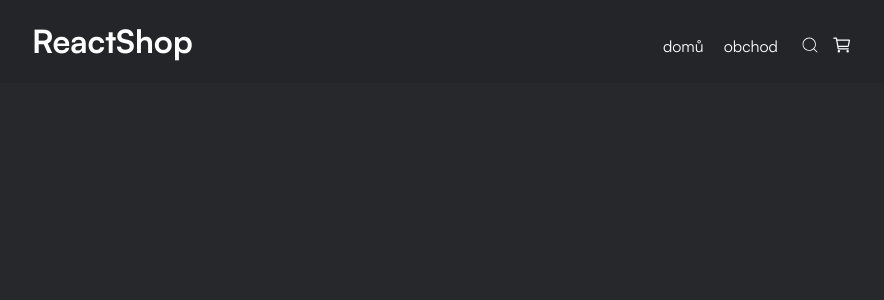
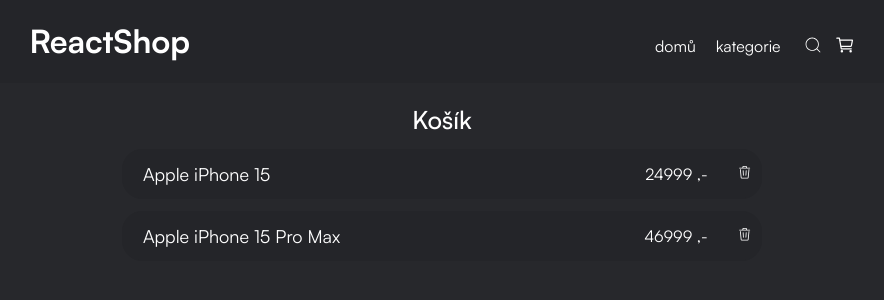
Before and after one commit to karelbrr/react-eshop, a React (Create React App) app: page /cart in a window 1280 px wide. Shown: the top 300 px of the page, without its empty margins (198-1082 px from the left). Built offline with nearby package versions, Linux system fonts and the light colour scheme.

Commit message:
pridani detailu produktu a kosik

```diff
--- a/data/db.json
+++ b/data/db.json
@@ -33,6 +33,7 @@
       {
         "id": 1,
         "image_width": "30%",
+        "link": "/shop/details-iphone/",
         "image": "http://localhost:8000/iphone-img.png",
         "name": "Apple iPhone 15",
         "desc": "Mobilní telefon - 6,1 Super Retina XDR OLED 2556 × 1179, vnitřní paměť 256 GB, single SIM + eSIM, procesor Apple A16 Bionic, fotoaparát: 48Mpx (f/1,6) hlavní + 12Mpx širokoúhlý, přední kamera 12Mpx, GPS, NFC, LTE, 5G, USB-C, voděodolný dle IP68, rychlé nabíjení 20W, bezdrátové nabíjení 15W, model 2023, iOS",
@@ -41,6 +42,7 @@
       {
         "id": 2,
         "image_width": "30%",
+        "link": "/shop/details-iphone/",
         "image": "http://localhost:8000/iphone-img.png",
         "name": "Apple iPhone 15 Pro",
         "desc": "Mobilní telefon - 6,1 Super Retina XDR OLED 2556 × 1179 (120Hz), vnitřní paměť 512 GB, single SIM + eSIM, procesor Apple A17 Pro, fotoaparát: 48Mpx (f/1,8) hlavní + 12Mpx širokoúhlý + 12Mpx teleobjektiv, přední kamera 12Mpx, GPS, NFC, LTE, 5G, USB-C, voděodolný dle IP68, rychlé nabíjení, bezdrátové nabíjení 15W, model 2023, iOS",
@@ -49,6 +51,7 @@
       {
         "id": 3,
         "image_width": "30%",
+        "link": "/shop/details-iphone/",
         "image": "http://localhost:8000/iphone-img.png",
         "name": "Apple iPhone 15 Pro Max",
         "desc": "Mobilní telefon - 6,7 Super Retina XDR OLED 2796 × 1290 (120Hz), vnitřní paměť 1024 GB, single SIM + eSIM, procesor Apple A17 Pro, fotoaparát: 48Mpx (f/1,78) hlavní + 12Mpx širokoúhlý + 12Mpx teleobjektiv, přední kamera 12Mpx, GPS, NFC, LTE, 5G, USB-C, voděodolný dle IP68, rychlé nabíjení, bezdrátové nabíjení 15W, model 2023, iOS",
@@ -57,6 +60,7 @@
       {
         "id": 4,
         "image_width": "30%",
+        "link": "/shop/details-iphone/",
         "image": "http://localhost:8000/iphone-img.png",
         "name": "Apple iPhone 14 Pro",
         "desc": "Mobilní telefon - 6,1 OLED 2556 × 1179 (120Hz), vnitřní paměť 512 GB, single SIM + eSIM, procesor Apple A16 Bionic, fotoaparát: 48Mpx (f/1,78) hlavní + 12Mpx širokoúhlý + 12Mpx teleobjektiv, přední kamera 12Mpx, GPS, NFC, LTE, 5G, Lightning port, voděodolný dle IP68, rychlé nabíjení 20W, bezdrátové nabíjení, model 2022, iOS",
@@ -65,6 +69,7 @@
       {
         "id": 5,
         "image_width": "30%",
+        "link": "/shop/details-iphone/",
         "image": "http://localhost:8000/iphone-img.png",
         "name": "Apple iPhone 14",
         "desc": "Mobilní telefon - 6,1 OLED 2532 × 1170, vnitřní paměť 128 GB, single SIM + eSIM, procesor Apple A15 Bionic, fotoaparát: 12Mpx (f/1,5) hlavní + 12Mpx širokoúhlý, přední kamera 12Mpx, GPS, NFC, LTE, 5G, Lightning port, voděodolný dle IP68, rychlé nabíjení 15W, bezdrátové nabíjení, model 2022, iOS",
@@ -73,6 +78,7 @@
       {
         "id": 6,
         "image_width": "30%",
+        "link": "/shop/details-iphone/",
         "image": "http://localhost:8000/iphone-img.png",
         "name": "Apple iPhone 13",
         "desc": "Mobilní telefon - 6,1 Super Retina XDR OLED 2532 × 1170, operační paměť 4 GB, vnitřní paměť 128 GB, single SIM + eSIM, procesor Apple A15 Bionic, fotoaparát: 12Mpx (f/1,6) hlavní + 12Mpx širokoúhlý, přední kamera 12Mpx, GPS, NFC, LTE, 5G, Lightning port, voděodolný dle IP68, rychlé nabíjení 20W, bezdrátové nabíjení 15W, baterie 3240 mAh, model 2021, iOS",
@@ -83,6 +89,7 @@
       {
         "id": 1,
         "image_width": "60%",
+        "link": "/shop/details-macbook/",
         "image": "http://localhost:8000/macbook-img.png",
         "name": "Apple MacBook Pro 16 M3 MAX",
         "desc": "MacBook - Apple M3 Max (16jádrový), 16,2 Liquid Retina XDR lesklý 3456 × 2234 px, 120 Hz, RAM 128GB, Apple M3 MAX 40jádrová GPU, SSD 4000GB, podsvícená klávesnice, webkamera, USB-C, WiFi 6E, hmotnost 2,16 kg, macOS",
@@ -91,6 +98,7 @@
       {
         "id": 2,
         "image_width": "60%",
+        "link": "/shop/details-macbook/",
         "image": "http://localhost:8000/macbook-img.png",
         "name": "Apple MacBook Pro 14 M3 PRO",
         "desc": "MacBook - Apple M3 Pro (12jádrový), 14,2 IPS lesklý 3024 × 1964 px, 120 Hz, RAM 36GB, Apple M3 PRO 18jádrová GPU, SSD 512GB, webkamera, USB-C, čtečka otisků prstů, WiFi 6, WiFi, Bluetooth, hmotnost 1,61 kg, macOS",
@@ -99,6 +107,7 @@
       {
         "id": 3,
         "image_width": "60%",
+        "link": "/shop/details-macbook/",
         "image": "http://localhost:8000/macbook-img.png",
         "name": "Apple MacBook Pro 16 M2 PRO ",
         "desc": "MacBook - Apple M2 Pro (12jádrový), 16,2 Liquid Retina XDR lesklý 3456 × 2234 px, 120 Hz, RAM 16GB, Apple M2 PRO 19jádrová GPU, SSD 512GB, podsvícená klávesnice, webkamera, USB-C, WiFi 6E, hmotnost 2,15 kg, macOS",
@@ -107,6 +116,7 @@
       {
         "id": 4,
         "image_width": "60%",
+        "link": "/shop/details-macbook/",
         "image": "http://localhost:8000/macbook-img.png",
         "name": "Apple MacBook Air 13 M2",
         "desc": "MacBook - Apple M2 (8jádrový), 13,6 IPS lesklý 2560 × 1664 px, RAM 8GB, Apple M2 8jádrová GPU, SSD 256GB, podsvícená klávesnice, webkamera, USB-C, WiFi 6, hmotnost 1,24 kg, macOS",
@@ -115,6 +125,7 @@
       {
         "id": 5,
         "image_width": "60%",
+        "link": "/shop/details-macbook/",
         "image": "http://localhost:8000/macbook-img.png",
         "name": "Apple MacBook Air 13 M1",
         "desc": "MacBook - Apple M1, 13,3 IPS lesklý 2560 × 1600 px, RAM 8GB, Apple M1 7jádrová GPU, SSD 256GB, podsvícená klávesnice, webkamera, USB-C, čtečka otisků prstů, WiFi 6, hmotnost 1,25 kg, macOS",
@@ -123,6 +134,7 @@
       {
         "id": 6,
         "image_width": "60%",
+        "link": "/shop/details-macbook/",
         "image": "http://localhost:8000/macbook-img.png",
         "name": "Apple MacBook Air 15 M2",
         "desc": "MacBook - Apple M2 (8jádrový), 15,3 IPS lesklý 2880 × 1864 px, RAM 8GB, Apple M2 10jádrová GPU, SSD 512GB, podsvícená klávesnice, webkamera, USB-C, WiFi 6, hmotnost 1,51 kg, macOS",
@@ -133,6 +145,7 @@
       {
         "id": 1,
         "image_width": "40%",
+        "link": "/shop/details-imac/",
         "image": "http://localhost:8000/imac-img.png",
         "name": "Apple iMac M3",
         "desc": "All In One PC 23.5 4480 × 2520, Apple M3 (8jádrové), Apple Apple M3 10jádrová GPU, RAM 8GB, SSD 512 GB, Wi-Fi, Thunderbolt 3, magic keyboard s touch id, macOS",
@@ -141,6 +154,7 @@
       {
         "id": 2,
         "image_width": "40%",
+        "link": "/shop/details-imac/",
         "image": "http://localhost:8000/imac-img.png",
         "name": "Apple iMac M3",
         "desc": "All In One PC 23.5 4480 × 2520, Apple M3 (8jádrové), Apple Apple M3 10jádrová GPU, RAM 24GB, SSD 1000 GB, Wi-Fi, Thunderbolt 3, magic keyboard s touch id, macOS",
@@ -149,6 +163,7 @@
       {
         "id": 3,
         "image_width": "40%",
+        "link": "/shop/details-imac/",
         "image": "http://localhost:8000/imac-img.png",
         "name": "Apple iMac M3",
         "desc": "All In One PC 23.5 4480 × 2520, Apple M3 (8jádrové), Apple Apple M3 8jádrová GPU, RAM 8GB, SSD 256 GB, Wi-Fi, Thunderbolt 3, Magic Keyboard, macOS",
@@ -157,6 +172,7 @@
       {
         "id": 4,
         "image_width": "40%",
+        "link": "/shop/details-imac/",
         "image": "http://localhost:8000/imac-img.png",
         "name": "Mac 24 M1",
         "desc": "All In One PC 24 4480 × 2520, Apple M1, Apple M1 8jádrová GPU, RAM 16GB, SSD 256 GB, Wi-Fi, Thunderbolt 3, magic keyboard s touch id, macOS",
@@ -173,6 +189,7 @@
       {
         "id": 6,
         "image_width": "40%",
+        "link": "/shop/details-imac/",
         "image": "http://localhost:8000/imac-img.png",
         "name": "Apple iMac M1",
         "desc": "All In One PC 24 4480 × 2520, Apple M1, Apple M1 8jádrová GPU, RAM 16GB, SSD 256 GB, Wi-Fi, Thunderbolt 3, magic keyboard s touch id, macOS",
@@ -183,6 +200,7 @@
       {
         "id": 1,
         "image_width": "30%",
+        "link": "/shop/details-watch/",
         "image": "http://localhost:8000/watch-img.png",
         "name": "Apple Watch Series 9 45mm",
         "desc": "Chytré hodinky - OLED displej, GPS, telefonování s eSIM kartou (číslo stejné s telefonem), NFC platby skrze Apple Pay, měření tepu, měření EKG, monitoring spánku, krokoměr, oxymetr, barometr, hledání telefonu, přehrávač hudby v hodinkách, ovládání přehrávače hudby v mobilu, předpověď počasí, režim spánku/nerušit, obchod s aplikacemi, vlastní ciferníky, navigace",
@@ -191,6 +209,7 @@
       {
         "id": 2,
         "image_width": "30%",
+        "link": "/shop/details-watch/",
         "image": "http://localhost:8000/watch-img.png",
         "name": "Apple Watch Series 9 41mm",
         "desc": "Chytré hodinky - OLED displej, GPS, telefonování s eSIM kartou (číslo stejné s telefonem), NFC platby skrze Apple Pay, měření tepu, měření EKG, monitoring spánku, krokoměr, oxymetr, barometr, hledání telefonu, přehrávač hudby v hodinkách, ovládání přehrávače hudby v mobilu, předpověď počasí, režim spánku/nerušit, obchod s aplikacemi, vlastní ciferníky, navigace",
@@ -199,6 +218,7 @@
       {
         "id": 3,
         "image_width": "30%",
+        "link": "/shop/details-watch/",
         "image": "http://localhost:8000/watch-img.png",
         "name": "Apple Watch Series 8 45mm",
         "desc": "Chytré hodinky - s ovládáním v češtině, OLED displej, GPS, telefonování s eSIM kartou (číslo stejné s telefonem), NFC platby skrze Apple Pay, měření tepu, měření EKG, monitoring spánku, krokoměr, oxymetr, barometr, hledání telefonu, přehrávač hudby v hodinkách, ovládání přehrávače hudby v mobilu, předpověď počasí, režim spánku/nerušit, obchod s aplikacemi",
@@ -207,6 +227,7 @@
       {
         "id": 4,
         "image_width": "30%",
+        "link": "/shop/details-watch/",
         "image": "http://localhost:8000/watch-img.png",
         "name": "Apple Watch Ultra 2 49mm",
         "desc": "Chytré hodinky - pro muže i ženy, OLED displej, GPS, telefonování s eSIM kartou (číslo stejné s telefonem), NFC platby skrze Apple Pay, měření tepu, měření EKG, monitoring spánku, krokoměr, oxymetr, barometr, hledání telefonu, přehrávač hudby v hodinkách, ovládání přehrávače hudby v mobilu, předpověď počasí, režim spánku/nerušit, obchod s aplikacemi",
@@ -215,6 +236,7 @@
       {
         "id": 5,
         "image_width": "30%",
+        "link": "/shop/details-watch/",
         "image": "http://localhost:8000/watch-img.png",
         "name": "Apple Watch SE 40mm",
         "desc": "Chytré hodinky - s ovládáním v češtině, OLED displej, GPS, telefonování z hodinek přes spárovaný telefon (v dosahu Bluetooth), NFC platby skrze Apple Pay, měření tepu, monitoring spánku, krokoměr, barometr, hledání telefonu, přehrávač hudby v hodinkách, ovládání přehrávače hudby v mobilu, předpověď počasí, režim spánku/nerušit, obchod s aplikacemi",
@@ -223,6 +245,7 @@
       {
         "id": 6,
         "image_width": "30%",
+        "link": "/shop/details-watch/",
         "image": "http://localhost:8000/watch-img.png",
         "name": "Apple Watch Series 7 45mm",
         "desc": "Chytré hodinky - pro muže i ženy, s ovládáním v češtině, OLED displej, GPS, telefonování z hodinek přes spárovaný telefon (v dosahu Bluetooth), NFC platby skrze Apple Pay, měření tepu, měření EKG, monitoring spánku, krokoměr, oxymetr, barometr, hledání telefonu, přehrávač hudby v hodinkách, ovládání přehrávače hudby v mobilu, předpověď počasí",
--- a/src/App.js
+++ b/src/App.js
@@ -6,9 +6,32 @@
 import Shop from "./components/Shop";
 import Add from "./components/Add";
 import ProductList from "./components/ProductList";
+import ProductDetails from "./components/ProductDetails";
+import Cart from "./components/Cart";
+import { useState } from "react";
 
 const App = () => {
+  const[cart, setCart] = useState([{
+    "id": 1,
+    "image_width": "30%",
+    "link": "/shop/details-iphone/",
+    "image": "http://localhost:8000/iphone-img.png",
+    "name": "Apple iPhone 15",
+    "desc": "Mobilní telefon - 6,1 Super Retina XDR OLED 2556 × 1179, vnitřní paměť 256 GB, single SIM + eSIM, procesor Apple A16 Bionic, fotoaparát: 48Mpx (f/1,6) hlavní + 12Mpx širokoúhlý, přední kamera 12Mpx, GPS, NFC, LTE, 5G, USB-C, voděodolný dle IP68, rychlé nabíjení 20W, bezdrátové nabíjení 15W, model 2023, iOS",
+    "price": 24999
+  },{
+    "id": 3,
+    "image_width": "30%",
+    "link": "/shop/details-iphone/",
+    "image": "http://localhost:8000/iphone-img.png",
+    "name": "Apple iPhone 15 Pro Max",
+    "desc": "Mobilní telefon - 6,7 Super Retina XDR OLED 2796 × 1290 (120Hz), vnitřní paměť 1024 GB, single SIM + eSIM, procesor Apple A17 Pro, fotoaparát: 48Mpx (f/1,78) hlavní + 12Mpx širokoúhlý + 12Mpx teleobjektiv, přední kamera 12Mpx, GPS, NFC, LTE, 5G, USB-C, voděodolný dle IP68, rychlé nabíjení, bezdrátové nabíjení 15W, model 2023, iOS",
+    "price": 46999
+  },])
+
+
   return (
+
     <Router>
       <div className="app">
         <Navbar />
@@ -16,10 +39,15 @@
           <Route path="/" element={<Home/>}/>
           <Route path="/shop" element={<Shop/>}/>
           <Route path="/add" element={<Add/>}/>
+          <Route path="/cart" element={<Cart  cart={cart}/>}/>
           <Route path="/shop/iphone" element={<ProductList cname={"Apple IPhone"} fetch_url={"http://localhost:8000/products_iphone"}/>}/>
           <Route path="/shop/macbook" element={<ProductList cname={"Apple MacBook"} fetch_url={"http://localhost:8000/products_macbook"}/>}/>
           <Route path="/shop/imac" element={<ProductList cname={"Apple IMac"} fetch_url={"http://localhost:8000/products_imac"}/>}/>
           <Route path="/shop/watch" element={<ProductList cname={"Apple Watch"} fetch_url={"http://localhost:8000/products_watch"}/>}/>
+          <Route path="/shop/details-iphone/:id" element={<ProductDetails fetch_url={"http://localhost:8000/products_iphone/?id="}/>}/>
+          <Route path="/shop/details-macbook/:id" element={<ProductDetails fetch_url={"http://localhost:8000/products_macbook/?id="}/>}/>
+          <Route path="/shop/details-imac/:id" element={<ProductDetails fetch_url={"http://localhost:8000/products_imac/?id="}/>}/>
+          <Route path="/shop/details-watch/:id" element={<ProductDetails fetch_url={"http://localhost:8000/products_watch/?id="}/>}/>
         </Routes>
       </div>
   </Router>
--- /dev/null
+++ b/src/components/Cart.css
@@ -0,0 +1,65 @@
+.cart-heading {
+    font-family: Satoshi-Variable;
+    color: white;
+    margin: 12px;
+    text-align: center;
+    font-weight: 500;
+    font-size: 25px;
+}
+
+.cart {
+    margin-top: 20px;
+    color: white;
+}
+
+.cart-item {
+    font-family: Satoshi-Variable;
+    display: flex;
+    justify-content: space-between;
+    align-items: center;
+    width: 50%;
+    background-color: #242529;
+    border: 1px solid #242529;
+    margin: auto;
+    height: 50px;
+    border-radius: 20px;
+    margin-bottom: 12px;
+
+}
+
+.band-right {
+    display: flex;
+}
+
+.cart-item-link {
+    text-decoration: none;
+    color: white;
+
+}
+
+.cart-item-name {
+    margin-left: 20px;
+    font-size: 18px;
+    font-weight: 400;
+}
+
+.cart-item-price {
+    margin-right: 20px;
+    margin-top: 14px;
+}
+
+.cart-item-delete {
+    height: 50px;
+    cursor: pointer;
+    background-color: transparent;
+    color: white;
+    border: transparent;
+    padding: 10px;
+    border-top-right-radius: 20px;
+    border-bottom-right-radius: 20px;
+    transition: 300ms;
+    &:hover {
+        background-color: red;
+    }
+
+}
--- /dev/null
+++ b/src/components/Cart.js
@@ -0,0 +1,27 @@
+import { Link } from "react-router-dom";
+import "./Cart.css"
+import { GoTrash } from "react-icons/go";
+
+const Cart = ({cart}) => {
+    const deleteHandler = () => {
+        console.log("test");
+    }
+
+    return ( <div className="cart">
+        <h1 className="cart-heading">Košík</h1>
+        {cart.map(item => <Link key={item.id} className="cart-item-link" to={item.link+item.id}><div className="cart-item">
+            <div className="band-left">
+                <h3 className="cart-item-name">{item.name}</h3>
+            </div>
+            <div className="band-right">
+                <p className="cart-item-price">{item.price} ,-</p>
+                <button className="cart-item-delete" onClick={deleteHandler}><GoTrash/></button>
+            </div>
+        </div></Link>)}
+
+
+
+    </div> );
+}
+
+export default Cart;
--- a/src/components/Navbar.js
+++ b/src/components/Navbar.js
@@ -15,11 +15,11 @@
         <div className="right-side">
             <div className="nav-links">
                     <Link to="/" className="nav-link">domů</Link>
-                    <Link to="/shop" className="nav-link">obchod</Link>
+                    <Link to="/shop" className="nav-link">kategorie</Link>
 
                 </div>
             <Link href=""><CiSearch className="navbar-icon"/></Link>
-            <Link href=""><IoCartOutline className="navbar-icon"/></Link>
+            <Link href="" to="/cart"><IoCartOutline className="navbar-icon"/></Link>
         </div>
     </div>);
 }
--- a/src/components/Product.js
+++ b/src/components/Product.js
@@ -3,7 +3,7 @@
 
 const Product = ({product}) => {
     return (
-        <Link className="product-link"><div className="product">
+        <Link to={product.link+product.id} className="product-link"><div className="product">
             <img className="product-img" src={product.image} alt="" style={{width: product.image_width}}/>
             <h2 className="product-name">{product.name}</h2>
             <p className="product-desc">{product.desc}</p>
--- /dev/null
+++ b/src/components/ProductDetails.css
@@ -0,0 +1,54 @@
+.product-details {
+    display: flex;
+    width: 60%;
+    margin: auto;
+    margin-top: 48px;
+}
+
+.product-details-image {
+    width: 40%;
+}
+
+.product-details-heading {
+    font-family: Satoshi-Variable;
+    color: white;
+    margin: 12px;
+}
+
+.product-details-desc {
+    color: white;
+    font-family: Satoshi-Variable;
+    margin-left: 12px;
+    text-align: justify;
+    margin-bottom: 48px;
+}
+
+.product-details-container {
+    margin-left: 24px;
+    width: 1000px;
+}
+
+.product-details-price {
+    text-align: right;
+    font-weight: 600;
+    font-size: 25px;
+    color: white;
+    font-family: Satoshi-Variable;
+}
+
+.product-details-button {
+    width: 100%;
+    margin-top: 12px;
+    font-size: 15px;
+    font-family: Satoshi-Variable;
+    padding: 12px;
+    border-radius: 30px;
+    background-color: #242529;
+    color: white;
+    border: 1px solid white;
+    transition: 500ms;
+    &:hover {
+        cursor: pointer;
+        border: 1px solid gray;
+    }
+}
--- /dev/null
+++ b/src/components/ProductDetails.js
@@ -0,0 +1,45 @@
+import "./ProductDetails.css"
+import { useEffect, useState } from "react"
+import { useParams } from "react-router-dom"
+
+
+const ProductDetails = ({fetch_url}) => {
+    const [data, setData] = useState([])
+    const [isPending, setIsPending] = useState(true)
+    const [error, setError] = useState()
+    const { id } = useParams()
+
+    useEffect(() => {
+        fetch(fetch_url+id)
+            .then(response => {
+                if (response.ok) {
+                    return response.json()
+                }
+                throw new Error(`Unable to get data: ${response.statusText}`)
+            })
+            .then(json => setData(json))
+            .catch((err) => setError(err.message))
+            .finally(() => setIsPending(false))
+
+    }, [])
+
+    const name = data.length > 0 ? data[0].name : "";
+    const desc = data.length > 0 ? data[0].desc : "";
+    const price = data.length > 0 ? data[0].price : "";
+    const img_src = data.length > 0 ? data[0].image : "";
+
+
+
+
+    return ( <div className="product-details">
+        <img className="product-details-image" src={img_src} alt="" />
+        <div className="product-details-container">
+            <h1 className="product-details-heading">{name}</h1>
+            <p className="product-details-desc">{desc}</p>
+            <p className="product-details-price">{price} ,-</p>
+            <button className="product-details-button">Přidat do košíku</button>
+        </div>
+    </div> );
+}
+
+export default ProductDetails;
--- a/src/components/ProductList.js
+++ b/src/components/ProductList.js
@@ -18,6 +18,8 @@
             .then(json => setData(json))
             .catch((err) => setError(err.message))
             .finally(() => setIsPending(false))
+
+
     }, [])
 
     return ( <div className="product-list">
```
